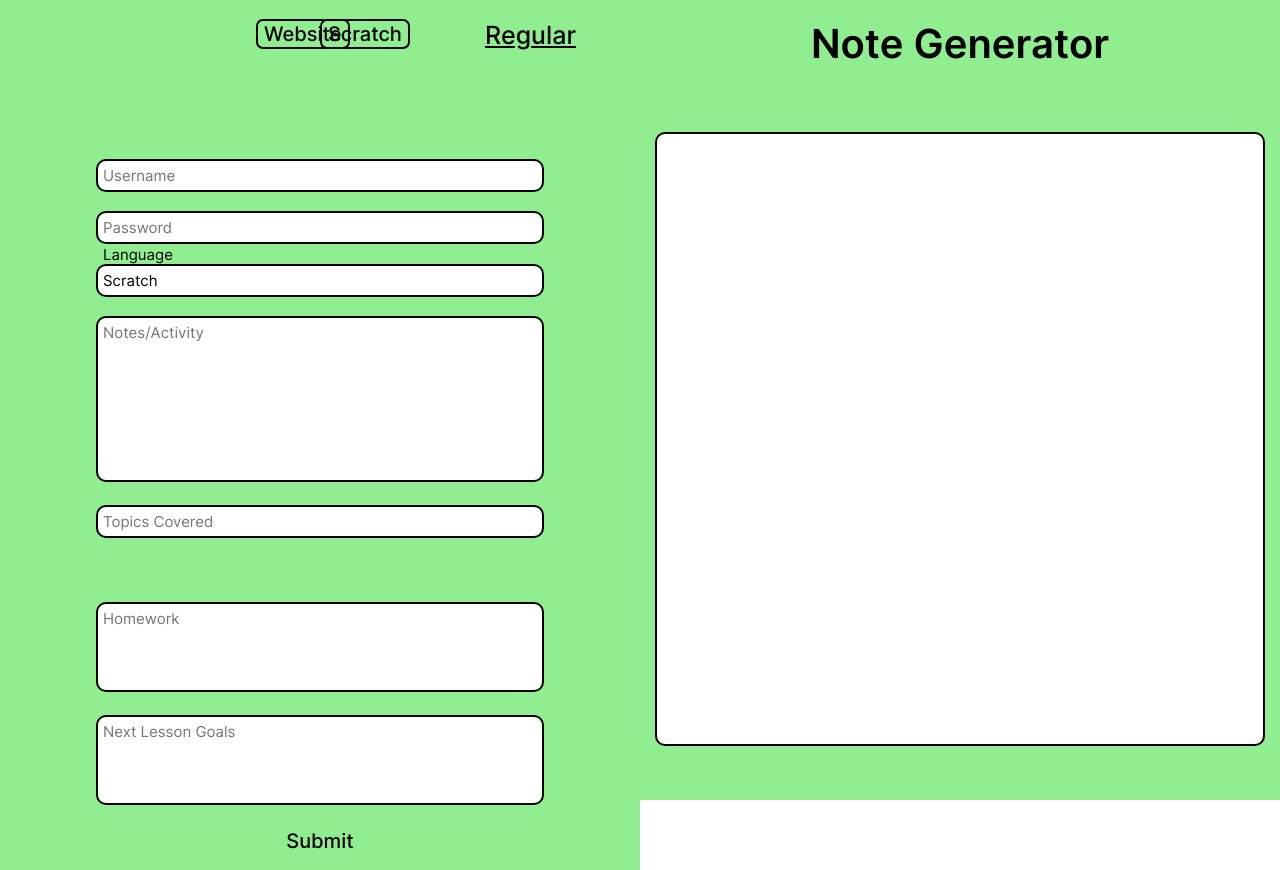
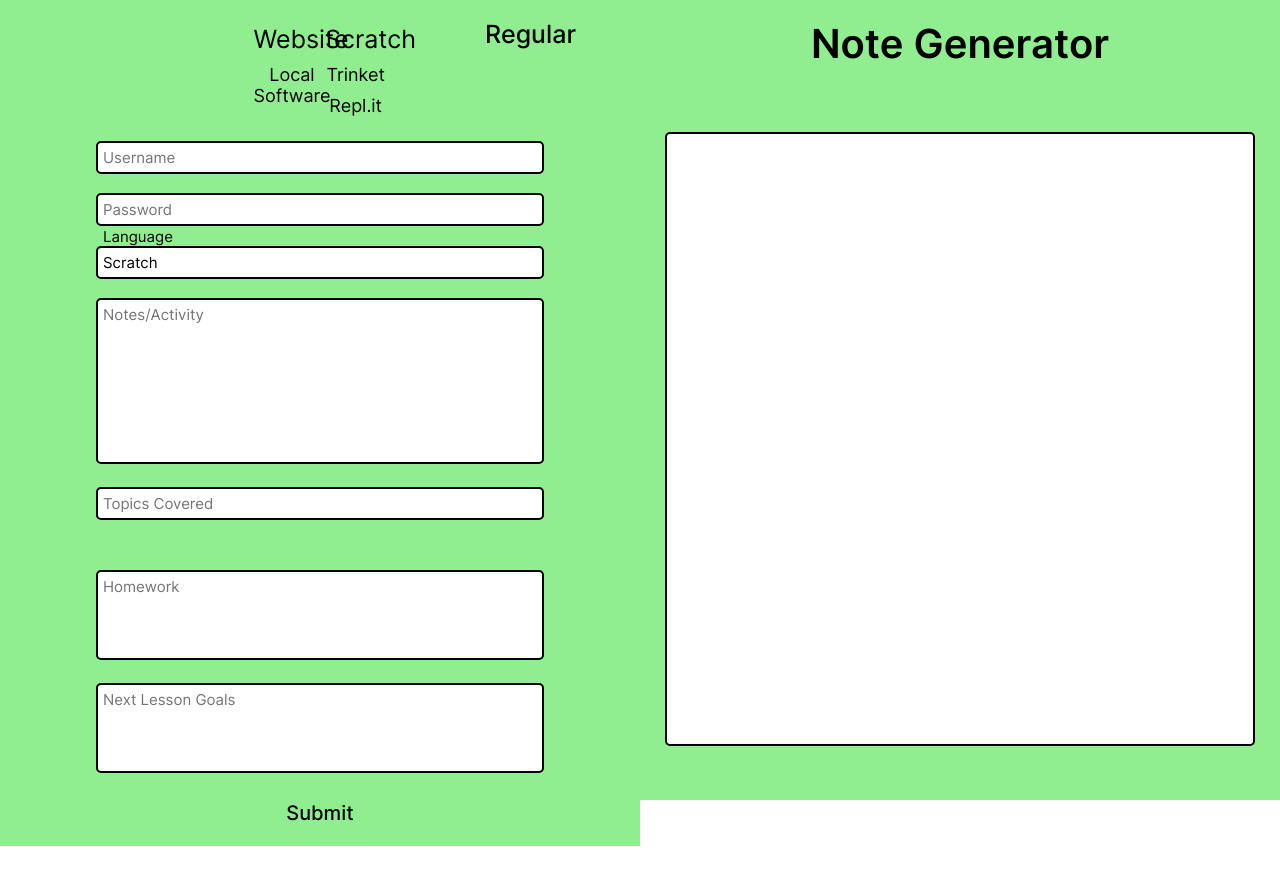
Before and after one commit to AlexL374/coderSchoolNotes, an Angular app: page / in a window 1280 px wide. After the commit the page ends 846 px from the top, so only its background shows below. Built offline with nearby package versions, Linux system fonts and the light colour scheme.

Commit message:
Final Touches

```diff
--- a/src/app/app-routing.module.ts
+++ b/src/app/app-routing.module.ts
@@ -1,11 +1,9 @@
 import { NgModule } from '@angular/core';
 import { RouterModule, Routes } from '@angular/router';
 import { MainPageComponent } from './main-page/main-page.component';
-import { FinishedPageComponent } from './finished-page/finished-page.component';
 
 const routes: Routes = [
-  { path: '', component: MainPageComponent },
-  { path: 'finished', component: FinishedPageComponent }
+  { path: '', component: MainPageComponent }
 ];
 
 @NgModule({
--- a/src/app/app.module.ts
+++ b/src/app/app.module.ts
@@ -6,13 +6,11 @@ import { BrowserAnimationsModule } from '@angular/platform-browser/animations';
 import { AppRoutingModule } from './app-routing.module';
 import { AppComponent } from './app.component';
 import { MainPageComponent } from './main-page/main-page.component';
-import { FinishedPageComponent } from './finished-page/finished-page.component';
 
 @NgModule({
   declarations: [
     AppComponent,
-    MainPageComponent,
-    FinishedPageComponent
+    MainPageComponent
   ],
   imports: [
     BrowserModule,
--- a/src/app/finished-page/finished-page.component.html
+++ /dev/null
@@ -1,2 +0,0 @@
-<p id="output">finished-page works!</p>
-<input type="text" id="" name="" value="">
--- a/src/app/main-page/main-page.component.css
+++ b/src/app/main-page/main-page.component.css
@@ -18,12 +18,14 @@ ul {
   color: black;
   opacity: 1;
   transition: .2s;
+  padding: 5px 5px;
 }
 
 .submit:hover {
   cursor: pointer;
-  text-shadow: 5px 5px 10px;
   transition: .3s;
+  background-color: #6fbd6f;
+  border-radius: 5px;
 }
 
 li {
@@ -72,7 +74,7 @@ textarea {
 }
 
 #topicsList {
-  margin: 0px 0px 30px 0px;
+  margin: 0px 0px 15px 0px;
 }
 
 .all.active {
@@ -100,7 +102,6 @@ textarea {
 
 #finishDiv {
   grid-area: trial;
-  /*background-image: linear-gradient(to right, white, #90ee90);*/
   justify-content: center;
   align-items: center;
   min-height: 100vh;
@@ -111,8 +112,8 @@ textarea {
   font-size: 16px;
   font-weight: 500;
   color: black;
-  border-radius: 10px;
-  width: 93%;
+  border-radius: 5px;
+  width: 90%;
   border: 2px solid black;
 }
 
@@ -122,7 +123,7 @@ textarea {
 
 #username, #password, #language, #notes, #topics, #challenges, #next, #local {
   border: 2px solid black;
-  border-radius: 10px;
+  border-radius: 5px;
   padding: 5px;
   font-size: 15px;
   width: 70%;
@@ -134,7 +135,6 @@ textarea {
 }
 
 #username:focus::placeholder, #password:focus::placeholder, #language:focus::placeholder, #notes:focus::placeholder, #topics:focus::placeholder, #challenges:focus::placeholder, #next:focus::placeholder, #local:focus::placeholder {
-  /*color: transparent;*/
   opacity: 0;
   transition: all .3s;
 }
@@ -166,15 +166,11 @@ textarea {
 
 .notes_label {
   bottom: 86% !important;
-  /*opacity: 1;
-  visibility: visible;*/
 }
 
 .challenges_label,
 .next_label {
   bottom: 80% !important;
-  /*opacity: 1;
-  visibility: visible;*/
 }
 
 #username:focus + .username_label,
@@ -236,7 +232,7 @@ textarea {
 #website-button,
 #platform-button {
   border: 2px solid black;
-  border-radius: 7px;
+  border-radius: 5px;
   position: relative;
   background-color: inherit;
   font-size: 20px;
@@ -254,20 +250,20 @@ textarea {
   padding: 5px 5px 5px 5px;
   border-radius: 5px;
   color: black;
+  transition: .3s;
+  font-size: 18px;
 }
 
 .dropdown-item:visited {
   color: black;
 }
 
-.dropdown-item:hover {
-  text-shadow: 5px 5px 10px;
+.dropdown-item.not-selected:hover {
   transition: .3s;
+  background-color: #6fbd6f;
 }
 
 .dropdown-content {
-  opacity: 0;
-  visibility: hidden;
   display: block;
   transition: all .3s;
   text-align: center;
@@ -278,6 +274,7 @@ textarea {
   opacity: 1;
   visibility: visible;
   transition: all .3s;
+  cursor: pointer;
 }
 
 #website-button:hover + .dropdown-content,
@@ -308,3 +305,7 @@ textarea {
   pointer-events: none;
   cursor: default;
 }
+
+.selected {
+  font-size: 25px;
+}
--- a/src/app/main-page/main-page.component.html
+++ b/src/app/main-page/main-page.component.html
@@ -6,7 +6,6 @@
     <div id="form">
 
       <div id="title-div">
-
         <input id="tab-checkbox" type="checkbox" (change)="changeTab()">
         <label [@nextState]="tabState ? 'middle' : 'bottom'" id="regular-tab-label" class="tab-name" for="tab-checkbox">Regular</label>
         <label [@nextState]="tabState ? 'bottom' : 'middle'" id="trial-tab-label" class="tab-name" for="tab-checkbox">Trial</label>
@@ -14,21 +13,19 @@
 
       <div id="platform-website-container" class="website">
         <div id="platform-container">
-          <button id="platform-button">Website</button>
           <div class="dropdown-content">
-            <a href="#" class="dropdown-item" (click)="changePlatform('Website')">Website</a>
+            <a id="website-dropdown" class="dropdown-item platform" (click)="changePlatform('Website')">Website</a>
             <br>
-            <a href="#" class="dropdown-item" (click)="changePlatform('Local Software')">Local Software</a>
+            <a id="local-dropdown" class="dropdown-item platform" (click)="changePlatform('Local Software')">Local Software</a>
           </div>
         </div>
         <div id="website-container">
-            <button id="website-button">Scratch</button>
             <div class="dropdown-content">
-              <a href="#" class="dropdown-item" (click)="changeWebsite('Scratch')">Scratch</a>
+              <a id="scratch-dropdown" class="dropdown-item language" (click)="changeWebsite('Scratch')">Scratch</a>
               <br>
-              <a href="#" class="dropdown-item" (click)="changeWebsite('Trinket')">Trinket</a>
+              <a id="trinket-dropdown" class="dropdown-item language" (click)="changeWebsite('Trinket')">Trinket</a>
               <br>
-              <a href="#" class="dropdown-item" (click)="changeWebsite('Repl.it')">Repl.it</a>
+              <a id="repl-dropdown" class="dropdown-item language" (click)="changeWebsite('Repl.it')">Repl.it</a>
             </div>
         </div>
       </div>
--- a/src/app/main-page/main-page.component.ts
+++ b/src/app/main-page/main-page.component.ts
@@ -24,17 +24,16 @@ import {
       })),
       state('middle', style({
         top: '3%',
-        opacity: 1,
-        textDecoration: 'underline'
+        opacity: 1
       })),
       transition('bottom => middle', [
-        animate('.6s', keyframes([
+        animate('.5s', keyframes([
           style({ top: '0%', opacity: 0, offset: 0}),
           style({ top: '3%', opacity: 1, offset: 1})
         ]))
       ]),
       transition('middle => bottom', [
-        animate('.6s', keyframes([
+        animate('.5s', keyframes([
           style({ top: '6%', opacity: 0, offset: 0.99 }),
           style({ top: '0%', offset: 1 })
         ]))
@@ -60,21 +59,46 @@ tabState = true;
   }
 
   changeWebsite(name: string) {
-    (<HTMLElement>document.getElementById("website-button")).innerHTML = name;
+    var x = document.getElementsByClassName("language");
+    for (var i = 0; i < x.length; ++i) {
+      (<HTMLElement>x[i]).classList.remove("selected");
+      (<HTMLElement>x[i]).classList.add("not-selected");
+    }
     if (name == "Scratch") {
       (<HTMLInputElement>document.getElementById("language")).value = name;
+      (<HTMLElement>document.getElementById("scratch-dropdown")).classList.add("selected");
+      (<HTMLElement>document.getElementById("scratch-dropdown")).classList.remove("not-selected");
     }
     else if (name == "Trinket" || name == "Repl.it") {
       (<HTMLInputElement>document.getElementById("language")).value = "Python";
+      if (name == "Trinket") {
+        (<HTMLElement>document.getElementById("trinket-dropdown")).classList.add("selected");
+        (<HTMLElement>document.getElementById("trinket-dropdown")).classList.remove("not-selected");
+      }
+      else {
+        (<HTMLElement>document.getElementById("repl-dropdown")).classList.add("selected");
+        (<HTMLElement>document.getElementById("repl-dropdown")).classList.remove("not-selected");
+      }
     }
   }
 
-  submitButtonClickRegular() {
-    //first check that all required inputs are there
-    var platform = (<HTMLElement>document.getElementById("platform-button")).innerHTML;
+  submitGeneral() {
+    var platformElements = document.getElementsByClassName("platform");
+    var platform;
+    for (var x = 0; x < platformElements.length; ++x) {
+      if ((<HTMLElement>platformElements[x]).classList.contains("selected")) {
+        platform = (<HTMLElement>platformElements[x]).innerHTML;
+      }
+    }
     var websiteLink;
     if (platform == "Website") {
-      var website = (<HTMLElement>document.getElementById("website-button")).innerHTML;
+      var websiteElements = document.getElementsByClassName("language");
+      var website;
+      for (var x = 0; x < websiteElements.length; ++x) {
+        if ((<HTMLElement>websiteElements[x]).classList.contains("selected")) {
+          website = (<HTMLElement>websiteElements[x]).innerHTML;
+        }
+      }
       if (website == "Scratch") {
         websiteLink = "www.scratch.mit.edu";
       }
@@ -88,6 +112,12 @@ tabState = true;
     else if (platform == "Local Software") {
       websiteLink = (<HTMLInputElement>document.getElementById("local")).value;
     }
+    return "Date: " + this.format + "\n\nPlatform: " + platform + "\nPlatform name: " + websiteLink;
+  }
+
+  submitButtonClickRegular() {
+    //first check that all required inputs are there
+    var platformStuff = this.submitGeneral();
     var username = (<HTMLInputElement>document.getElementById("username")).value;
     var password = (<HTMLInputElement>document.getElementById("password")).value;
     var lang = (<HTMLInputElement>document.getElementById("language")).value;
@@ -96,7 +126,7 @@ tabState = true;
     var numOfTopics = topicsList.length;
     var challenges = (<HTMLInputElement>document.getElementById("challenges")).value;
     var next = (<HTMLInputElement>document.getElementById("next")).value;
-    var finalText = "Date: " + this.format + "\n\nPlatform: " + platform + "\nPlatform name: " + websiteLink + "\nUsername: " + username + "\nPassword: " + password + "\nLanguage: " + lang + "\n\nNotes: " + notes + "\n\nTopics Covered:";
+    var finalText = platformStuff + "\nUsername: " + username + "\nPassword: " + password + "\nLanguage: " + lang + "\n\nNotes: " + notes + "\n\nTopics Covered:";
     for (let x = 0; x < numOfTopics; ++x) {
       finalText += "\n\t\t•" + topicsList[x].innerHTML;
     }
@@ -105,28 +135,12 @@ tabState = true;
   }
 
   submitButtonClickTrial() {
-    var platform = (<HTMLElement>document.getElementById("platform-button")).innerHTML;
-    var websiteLink;
-    if (platform == "Website") {
-      var website = (<HTMLElement>document.getElementById("website-button")).innerHTML;
-      if (website == "Scratch") {
-        websiteLink = "www.scratch.mit.edu";
-      }
-      else if (website == "Trinket") {
-        websiteLink = "www.trinket.io";
-      }
-      else if (website == "Repl.it") {
-        websiteLink = "www.repl.it";
-      }
-    }
-    else if (platform == "Local Software") {
-      websiteLink = (<HTMLInputElement>document.getElementById("local")).value;
-    }
+    var platformStuff = this.submitGeneral();
     var lang = (<HTMLInputElement>document.getElementById("language")).value;
     var notes = (<HTMLInputElement>document.getElementById("notes")).value;
     var topicsList = (<HTMLElement>document.getElementById("topicsList")).getElementsByTagName('li');
     var numOfTopics = topicsList.length;
-    var finalText = "Date: " + this.format + "\n\nPlatform: " + platform + "\nPlatform name: " + websiteLink + "\nLanguage: " + lang + "\n\nNotes: " + notes + "\n\nTopics Covered:";
+    var finalText = platformStuff + "\nLanguage: " + lang + "\n\nNotes: " + notes + "\n\nTopics Covered:";
     for (let x = 0; x < numOfTopics; ++x) {
       finalText += "\n\t\t•" + topicsList[x].innerHTML;
     }
@@ -156,8 +170,6 @@ tabState = true;
     }
     //reset all elements
     (<HTMLElement>document.getElementById("finish")).innerHTML = "";
-    (<HTMLSelectElement>document.getElementById("platform-button")).innerHTML = "Website";
-    (<HTMLSelectElement>document.getElementById("website-button")).innerHTML = "Scratch";
     (<HTMLInputElement>document.getElementById("username")).value = "";
     (<HTMLInputElement>document.getElementById("password")).value = "";
     (<HTMLInputElement>document.getElementById("language")).value = "";
@@ -211,6 +223,11 @@ tabState = true;
   changePlatform(platformName: string) {
     var web = (<HTMLDivElement>document.getElementById("website-container"));
     var local = (<HTMLElement>document.getElementById("local_group"));
+    var x = document.getElementsByClassName("platform");
+    for (var i = 0; i < x.length; ++i) {
+      (<HTMLElement>x[i]).classList.remove("selected");
+      (<HTMLElement>x[i]).classList.add("not-selected");
+    }
     if (platformName == "Website") {
       web.style.opacity = "1";
       web.style.visibility = "visible";
@@ -218,6 +235,8 @@ tabState = true;
       local.style.opacity = "0";
       local.style.visibility = "hidden";
       local.style.height = "0px";
+      (<HTMLElement>document.getElementById("website-dropdown")).classList.add("selected");
+      (<HTMLElement>document.getElementById("website-dropdown")).classList.remove("not-selected");
     }
     else if (platformName == "Local Software") {
       web.style.opacity = "0";
@@ -226,14 +245,8 @@ tabState = true;
       local.style.opacity = "1";
       local.style.visibility = "visible";
       local.style.height = "auto";
+      (<HTMLElement>document.getElementById("local-dropdown")).classList.add("selected");
+      (<HTMLElement>document.getElementById("local-dropdown")).classList.remove("not-selected");
     }
-    (<HTMLElement>document.getElementById("platform-button")).innerHTML = platformName;
   }
-
-  @HostListener('window:scroll', ['$event'])
-  moveWithScroll(e: Event) {
-    var d = (<HTMLDivElement>document.getElementById("finishDiv"));
-    console.log();
-  }
-
 }
```
Also changed, not shown: src/app/finished-page/finished-page.component.ts (deleted, +0 -20 lines), src/app/finished-page/finished-page.component.css (deleted), 2 other files (tests, documents, lock files or other folders).
